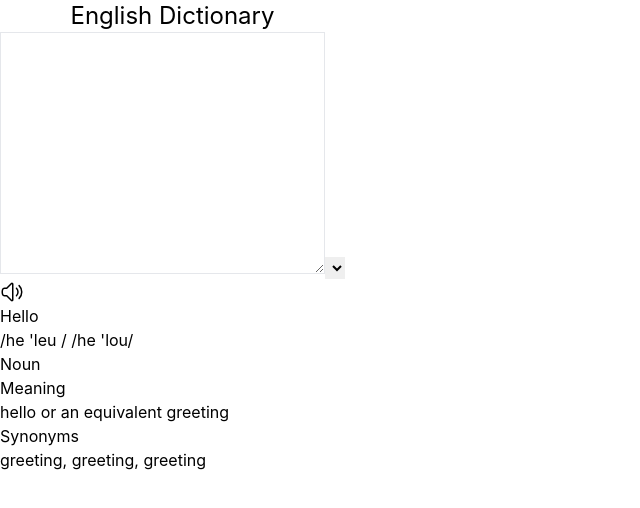
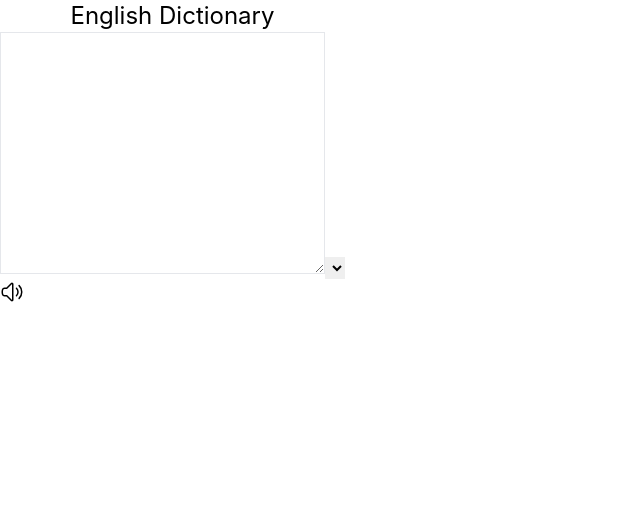
Before and after one commit to Tabindanoor/English-Dictionary-In-React, a React (Create React App) app: page / in a window 1280 px wide. Shown: the top 508 px of the page, without its empty margins (0-640 px from the left). Built offline with nearby package versions, Linux system fonts and the light colour scheme.

Commit message:
dictioanry

```diff
--- a/src/App.js
+++ b/src/App.js
@@ -74,16 +74,51 @@
 
 import React from 'react';
 import Result from './Result';
-import { useState, useMemo } from 'react';
+import { useState, useMemo, useEffect } from 'react';
 
 const speechsynth = window.speechSynthesis;
 
 function App() {
+   const speech = useMemo(() => speechsynth.getVoices(), []);
   const [clicked, setClicked] = useState(false);
   const [selected, setSelected] = useState("Google US English");
   const [text, setText] = useState("");
+  const [meaning , setMeaning ] = useState()
+  const [word, setWord] = useState()
+  const [phonetics, setPhonetics] = useState()
+  const [error , setError] = useState()
 
-  const speech = useMemo(() => speechsynth.getVoices(), []);
+  const dictionaryApp=(text)=>{
+    // console.log(text,"text")
+    const url = `https://api.dictionaryapi.dev/api/v2/entries/en/${text}`;
+    fetch(url).then(res=>  res.json()
+      ).then(data=>
+        {
+          // console.log(data,"bb")
+          // console.log(data[0].meanings,"hehe")
+          // setMeaning(data[0].meanings)
+          // console.log(data[0].word, "is this ");
+          // console.log(data[0].phonetics);
+          // console.log(data[0].meanings);
+          setMeaning(data[0].meanings);
+          setPhonetics(data[0].phonetics);
+          setWord(data[0].word);
+          setError("")
+
+        }
+
+    ).catch(err=>setError(err))
+  }
+  useEffect(() => {
+    // console.log(text,"ye test ")
+    if(!text) return
+   const bounce =setTimeout(() => {
+        dictionaryApp(text)
+   }, 1000);
+   return () => clearTimeout(bounce);
+
+  }, [text])
+
 
   const startPlay = (text) => {
     const utterance = new SpeechSynthesisUtterance(text);
@@ -98,6 +133,7 @@ function App() {
   const handlePlay = () => {
     if (!text.trim()) return;
     if (!speechsynth.speaking) {
+      // console.log(text,"test");
       setClicked(true);
       startPlay(text);
     } else {
@@ -128,7 +164,7 @@ function App() {
 
         </div>
       </div>
-      <Result />
+      <Result setText={setText} word={word} phonetics={phonetics} meaning={meaning}    />
     </div>
   );
 }
--- a/src/Result.jsx
+++ b/src/Result.jsx
@@ -1,19 +1,73 @@
 import React from 'react'
 
-const Result = () => {
+const Result = ({setText,word, phonetics, meaning}) => {
+    console.log(meaning,"kk")
   return (
     <div>
-        <p>Hello</p>
-        <p>/he 'leu / /he 'lou/</p>
-        <p>Noun</p>
+        {/* <p>{word}</p> */}
+        {/* <p>
+            {
+          phonetics && phonetics.map((phone, index)=>(
+             <span key={index}>{phone.text} </span>
+          ))
+        }
+        </p> */}
+
         <div>
-            <p>Meaning</p>
-            <p>hello or an equivalent greeting</p>
+
+           <p>{
+           meaning && meaning.map((mean,index)=>((
+                    <>
+                        <p>
+                           <p>{mean.partOfSpeech}</p>
+                           <div>
+                                <h3>Meaning </h3>
+                                {
+                            mean && mean.definitions.map((def,index)=>(
+                                <>
+                                    <p className='text-green-800 ' key={index}>{def.definition} </p>
+                                </>
+                            ))
+
+
+                        }
+                           </div>
+
+                           <div>
+                                <h3>synonyms </h3>
+{
+                            mean && mean.synonyms.map((syno,index)=>(
+                                <>
+                                    <p className='font-bold ' key={index} > {syno}</p>
+
+                                </>
+                            ))
+                        }
+                           </div>
+
+                        </p>
+
+                       {/* <div>
+                        <p>Synonyms</p>
+                        <p>{
+                            mean && mean.synonyms.map((syno,index)=>(
+                                <>
+                                    <p onClick={setText(syno)}>{syno}</p>
+
+                                </>
+                            ))
+                        } </p>
+                       </div> */}
+
+                    </>
+
+                )
+            ))
+        }
+</p>
+
         </div>
-        <div>
-            <p>Synonyms</p>
-            <p>greeting, greeting, greeting</p>
-        </div>
+
     </div>
   )
 }
```
